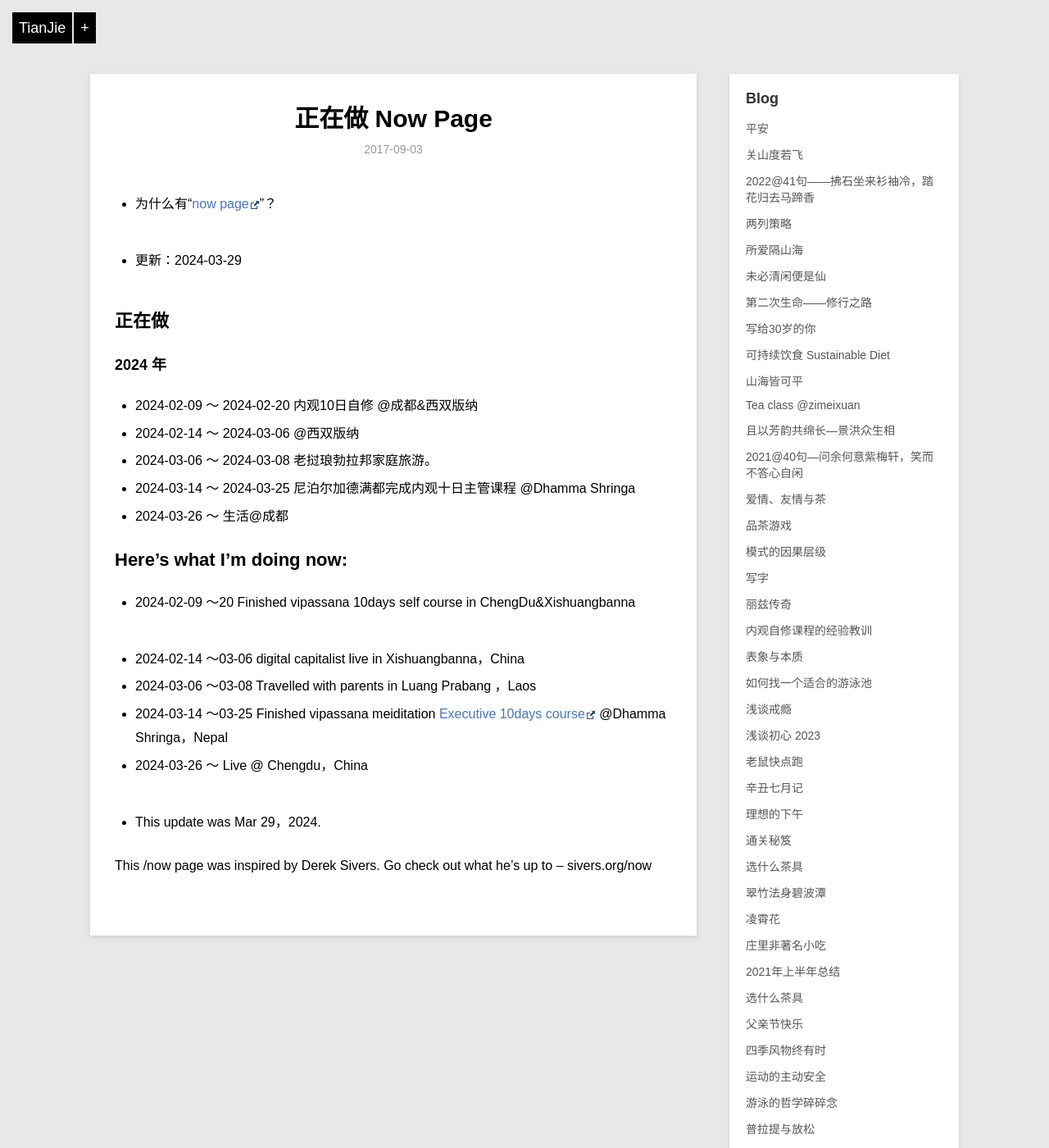
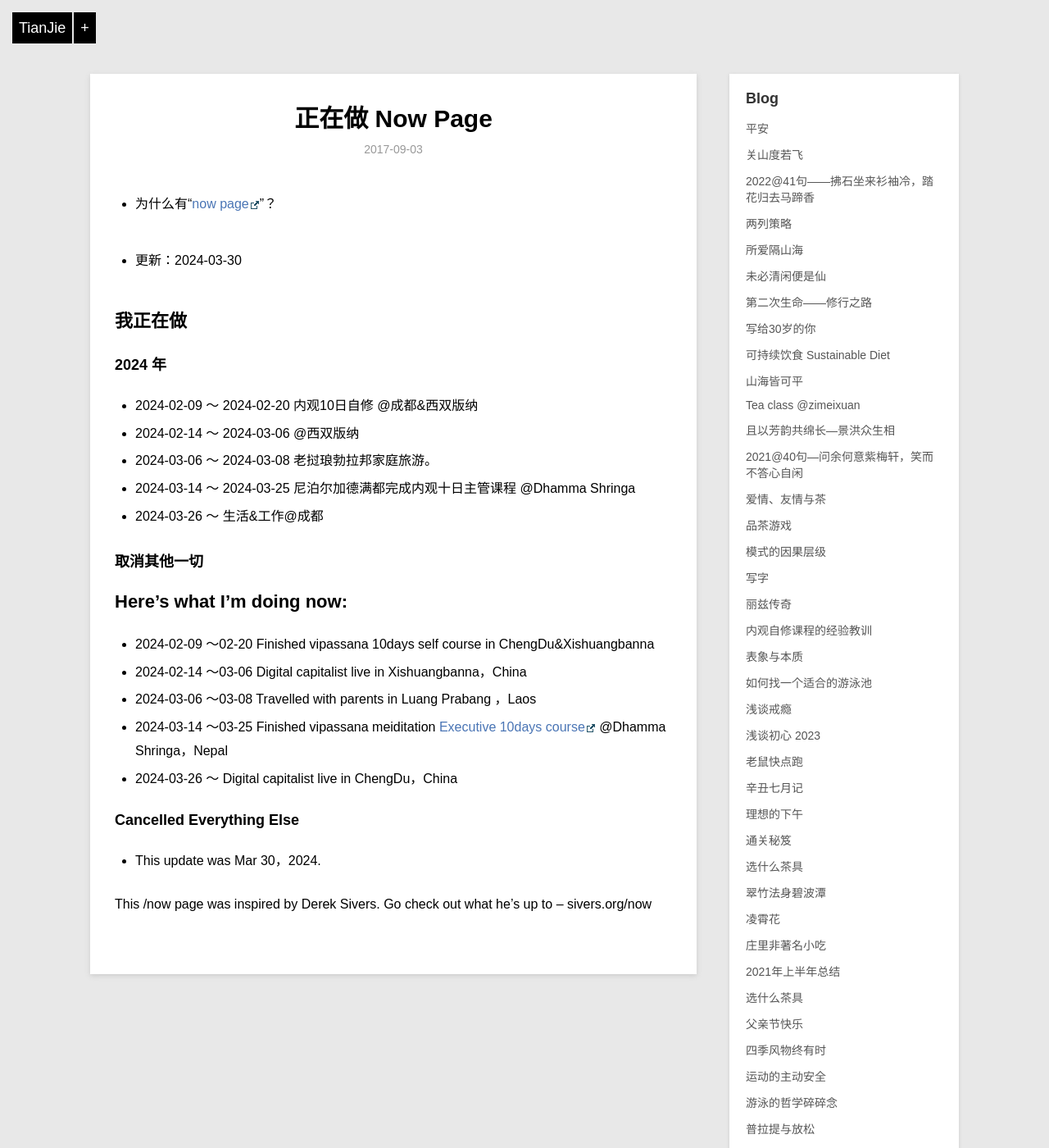
Before and after one commit to violettianjie/violettianjie.github.io, a Jekyll site: the page built from _posts/blog/2017-09-03-now.md, in a window 1280 px wide and 1400 px high. Shown: the whole window at 82% size. Built offline with Jekyll 4.4.1, drawn with Linux system fonts in a browser that asks for light colours; comment, search, counter and statistics services are not loaded.

Commit message:
Update 2017-09-03-now.md

```diff
--- a/_posts/blog/2017-09-03-now.md
+++ b/_posts/blog/2017-09-03-now.md
@@ -9,10 +9,10 @@ category: blog
 - 为什么有“[now page](http://nownownow.com/about)”？
 
 
-- 更新：2024-03-29
+- 更新：2024-03-30
 
 
-## 正在做
+## 我正在做
 
 
 
@@ -22,22 +22,24 @@ category: blog
 - 2024-02-14 ～ 2024-03-06 @西双版纳
 - 2024-03-06 ～ 2024-03-08 老挝琅勃拉邦家庭旅游。
 - 2024-03-14 ～ 2024-03-25 尼泊尔加德满都完成内观十日主管课程 @Dhamma Shringa
-- 2024-03-26 ～    生活@成都
+- 2024-03-26 ～    生活&工作@成都
 
-
+### 取消其他一切
 
 
 ## Here’s what I’m doing now:
 
-- 2024-02-09 ～20  Finished vipassana 10days self course in ChengDu&Xishuangbanna
-
-- 2024-02-14 ～03-06 digital capitalist live in Xishuangbanna，China
+- 2024-02-09 ～02-20 Finished vipassana 10days self course in ChengDu&Xishuangbanna
+- 2024-02-14 ～03-06 Digital capitalist live in Xishuangbanna，China
 - 2024-03-06 ～03-08 Travelled with parents in Luang Prabang ，Laos
 - 2024-03-14 ～03-25 Finished vipassana meiditation [Executive 10days course](http://executive.dhamma.org/) @Dhamma Shringa，Nepal
-- 2024-03-26 ～      Live @ Chengdu，China
+- 2024-03-26 ～      Digital capitalist live in ChengDu，China
+
+### Cancelled Everything Else
 
 
-- This update was Mar 29，2024.
+
+- This update was Mar 30，2024.
 
 This /now page was inspired by Derek Sivers. Go check out what he’s up to – sivers.org/now
 
```
